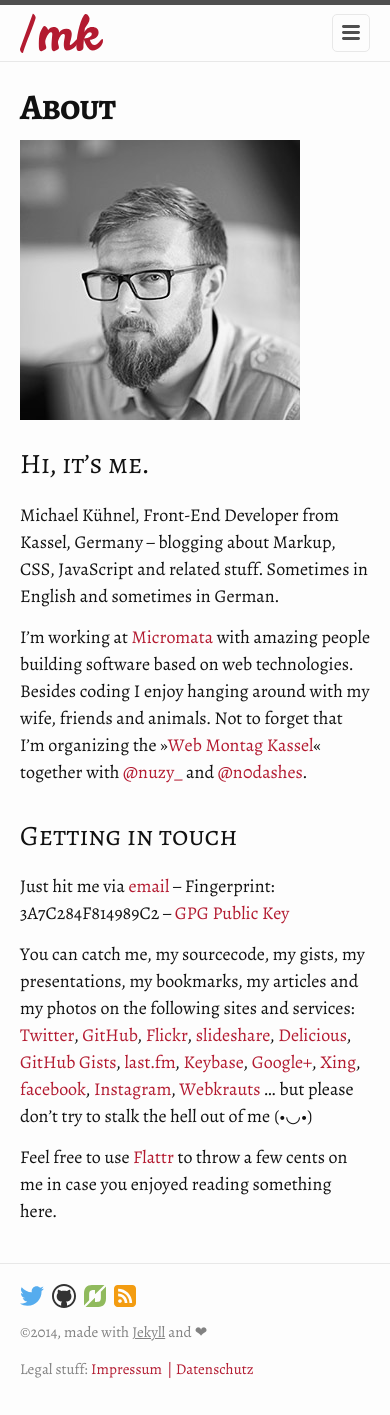
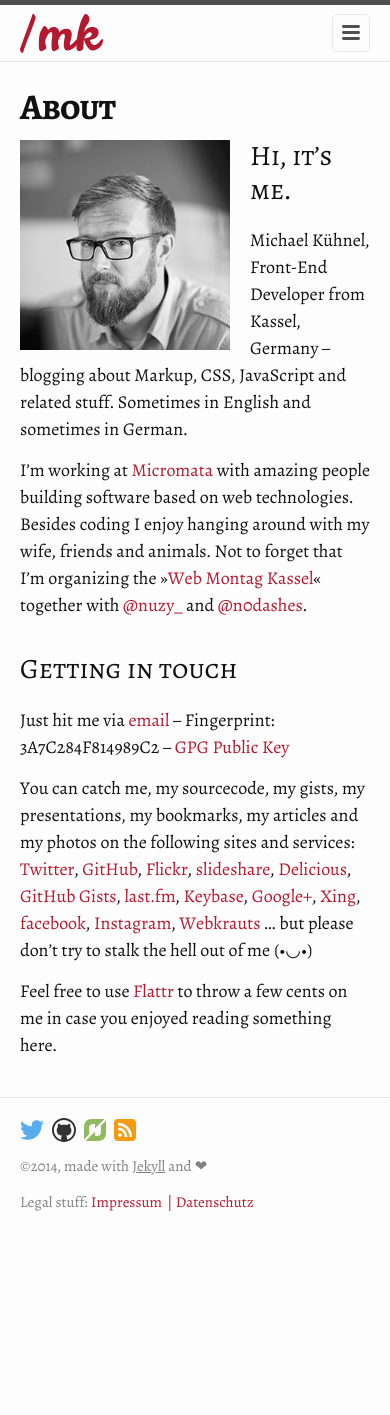
Before and after one commit to mischah/michael-kuehnel.de, a Jekyll site: the page built from 01-about.md, in a window 390 px wide. Built offline with Jekyll 4.4.1, drawn with Linux system fonts in a browser that asks for light colours; after the commit the page ends 1249 px from its top, so only the background shows below that.

Commit message:
improve image behaviour on small screens

```diff
--- a/_sass/_base.scss
+++ b/_sass/_base.scss
@@ -205,7 +205,7 @@
 }
 
 .post-content .float-left {
-	@include media-query($on-phone) {
+	@include media-query($on-phone-portrait) {
 		float: none;
 		margin-right: 0;
 	}
--- a/_sass/_layout.scss
+++ b/_sass/_layout.scss
@@ -318,6 +318,9 @@
 	.float-container h2:first-child {
 		margin-top: 0;
 		@include media-query($on-phone) {
+			margin-top: 0;
+		}
+		@include media-query($on-phone-portrait) {
 			margin-top: $spacing-unit;
 		}
 	}
@@ -338,6 +341,16 @@
 		}
 	}
 
+	img.float-left {
+		width: 280px;
+		@include media-query($on-phone) {
+			width: 210px;
+		}
+		@include media-query($on-phone-portrait) {
+			width: auto;
+		}
+	}
+
 }
 
 #disqus_thread {
--- a/assets/css/main.scss
+++ b/assets/css/main.scss
@@ -22,6 +22,7 @@
 $grey-color-light: lighten($grey-color, 40%);
 $grey-color-dark:  darken($grey-color, 20%);
 
+$on-phone-portrait: 320px;
 $on-phone:         480px;
 $on-palm:          600px;
 $on-laptop:        800px;
```
